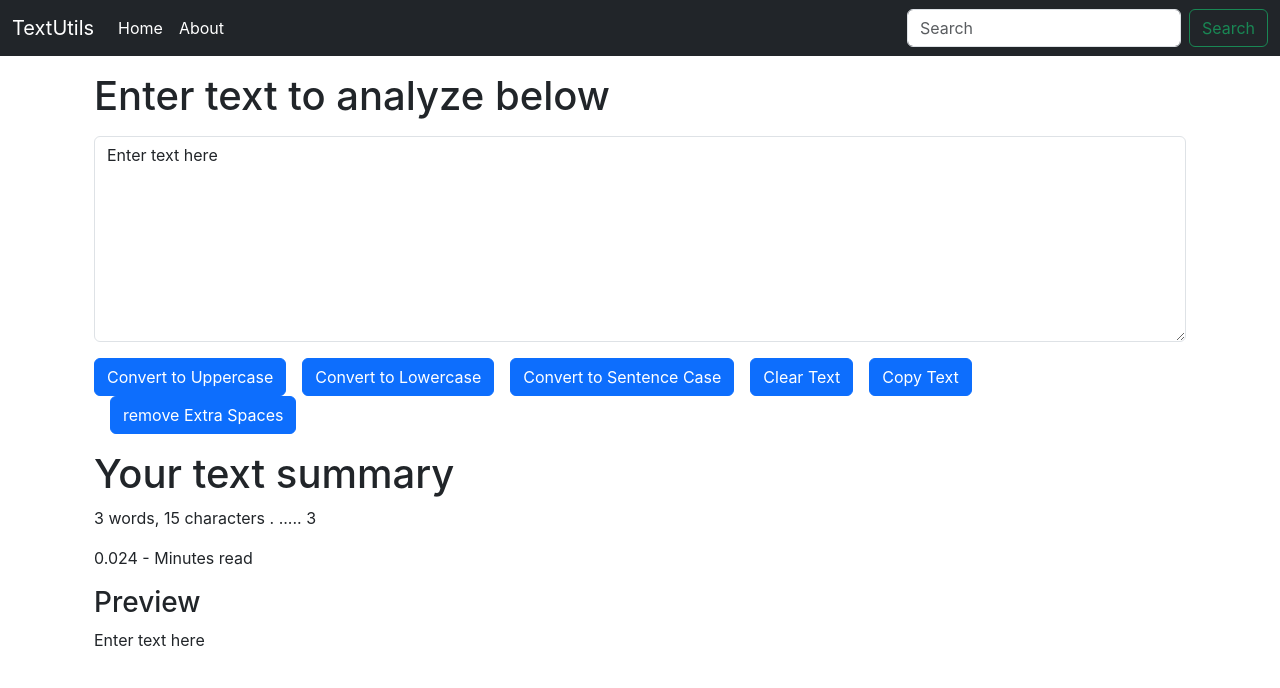
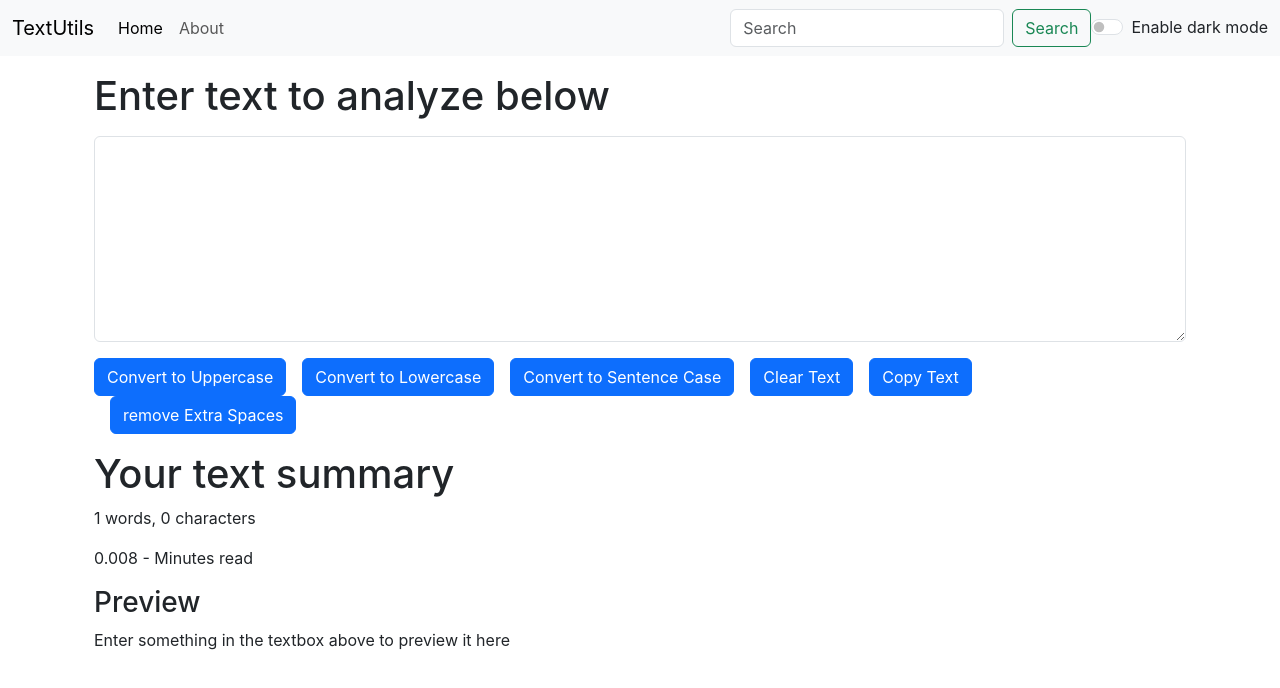
Before and after one commit to arghadeep23/TextUtils, a React (Create React App) app: page / in a window 1280 px wide. Shown: the top 688 px of the page. Built offline with nearby package versions, Linux system fonts and the light colour scheme.

Commit message:
video 12

```diff
--- a/src/App.js
+++ b/src/App.js
@@ -1,17 +1,31 @@
 // import logo from './logo.svg';
 import './App.css';
 import About from './components/About';
+import React,{useState} from "react"
 import Navbar from './components/Navbar.js'
 import TextForm from './components/TextForm.js'
 // let name="Argha"
 function App() {
+  const [mode, setMode] = useState('light'); // whether dark mode is enabled or not
+  const toggleMode=()=>{
+    if(mode==='light')
+    {
+      setMode('dark');
+      document.body.style.backgroundColor='grey';
+    }
+    else
+    {
+      setMode('light');
+      document.body.style.backgroundColor='white';
+    }
+  }
   return (
     // JSX
     // here title is a prop that is passed to the component called Navbar
     <>
-        <Navbar title="TextUtils"/>
+        <Navbar title="TextUtils" mode={mode} toggleMode={toggleMode}/>
         <div className='container my-3'>
-          <TextForm heading='Enter text to analyze below'/>
+          <TextForm heading='Enter text to analyze below' mode={mode}/>
           {/* <About/> */}
         </div>
     </>
--- a/src/components/Navbar.js
+++ b/src/components/Navbar.js
@@ -4,9 +4,9 @@
 export default function Navbar(props) {
   return (
 
-      <nav className="navbar navbar-expand-lg bg-dark text-white">
+    <nav className={`navbar navbar-expand-lg bg-${props.mode} navbar-${props.mode}`}>
       <div className="container-fluid">
-          <a className="navbar-brand text-white" href="/">
+        <a className="navbar-brand" href="/">
           {props.title}
         </a>
         <button
@@ -23,12 +23,12 @@
         <div className="collapse navbar-collapse" id="navbarSupportedContent">
           <ul className="navbar-nav me-auto mb-2 mb-lg-0">
             <li className="nav-item">
-                <a className="nav-link active text-white" aria-current="page" href="/">
+              <a className="nav-link active" aria-current="page" href="/">
                 Home
               </a>
             </li>
             <li className="nav-item">
-                <a className="nav-link text-white" href="/">
+              <a className="nav-link" href="/">
                 About
               </a>
             </li>
@@ -44,11 +44,15 @@
               Search
             </button>
           </form>
+          <div className="form-check form-switch">
+            <input className="form-check-input" onClick={props.toggleMode} type="checkbox" role="switch" id="flexSwitchCheckDefault" />
+            <label className={`form-check-label text-${props.mode==='light'?'dark':'light'}`} htmlFor="flexSwitchCheckDefault">Enable dark mode</label>
+          </div>
         </div>
       </div>
     </nav>
 
   );
 }
-Navbar.propTypes={title:PropTypes.string.isRequired, aboutText:PropTypes.string}
-Navbar.defaultProps={title:'Add title here', aboutText:'AboutText here'}
+Navbar.propTypes = { title: PropTypes.string.isRequired, aboutText: PropTypes.string }
+Navbar.defaultProps = { title: 'Add title here', aboutText: 'AboutText here' }
--- a/src/components/TextForm.js
+++ b/src/components/TextForm.js
@@ -1,7 +1,7 @@
 import React,{useState} from "react";
 
 export default function TextForm(props) {
-  const [text,setText]=useState('Enter text here');
+  const [text,setText]=useState('');
   const handleUpClick=()=>{
     //console.log('Uppercase was clicked');
     let newText=text.toUpperCase();
@@ -62,7 +62,7 @@
     <div className="container">
       <div className="mb-3">
         <label htmlFor="exampleFormControlTextarea1" className="form-label">
-          <h1>{props.heading}</h1>
+          <h1 className={`text-${props.mode==='light'?'dark':'light'}`}>{props.heading}</h1>
         </label>
         <textarea
           className="form-control"
@@ -70,6 +70,7 @@
           value={text}
           onChange={handleOnChange}
           rows="8"
+          style={{backgroundColor:props.mode==='light'?'white':'grey'}}
         ></textarea>
       </div>
       <button className="btn btn-primary" onClick={handleUpClick}>Convert to Uppercase</button>
@@ -79,12 +80,12 @@
       <button className="btn btn-primary" onClick={handleCopy}>Copy Text</button>
       <button className="btn btn-primary mx-3" onClick={handleExtraSpace}>remove Extra Spaces</button>
       </div>
-      <div className="container my-3">
+      <div className={`container my-3 text-${props.mode==='light'?'dark':'light'}`}>
         <h1>Your text summary</h1>
-        <p>{text.split(" ").length} words, {text.length} characters . ..... {g}</p>
+        <p>{text.split(" ").length} words, {text.length} characters</p>
         <p>{0.008*text.split(" ").length} - Minutes read</p>
         <h3>Preview</h3>
-        <p>{text}</p>
+        <p>{text.length>0?text:'Enter something in the textbox above to preview it here'}</p>
       </div>
     </>
   );
```
Lines whose indentation alone changed are shown as unchanged.
